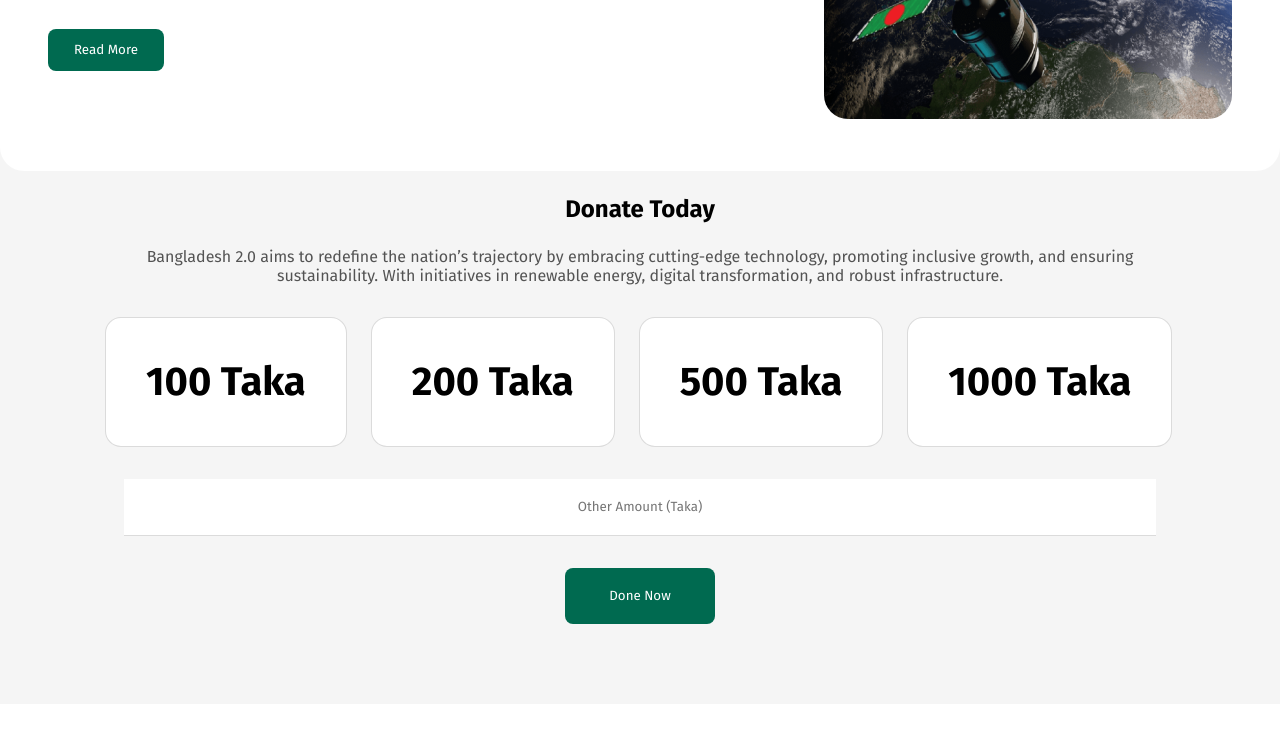
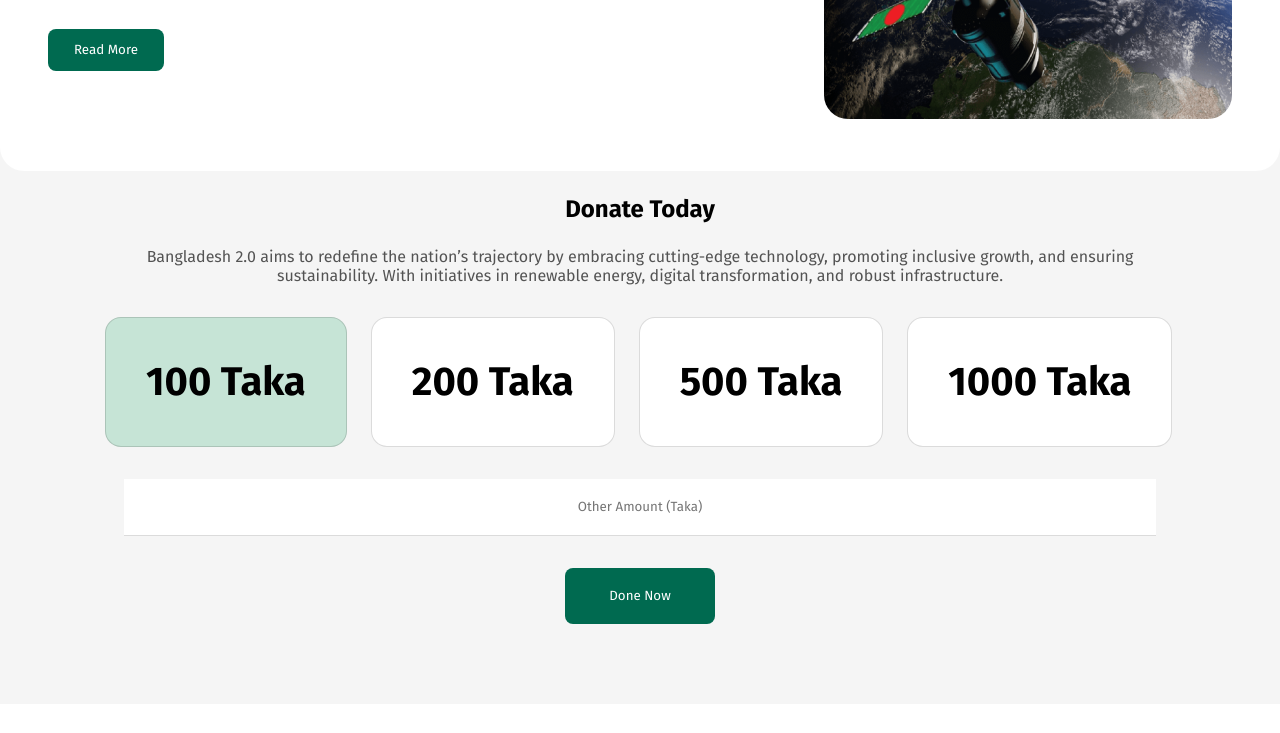
Before and after one commit to Jobaer-Islam/A-01-Bangladesh-2.0, a plain HTML site: page index.html in a window 1280 px wide. In both pictures the pointer is over the button "100 Taka". Shown: the part 2403-3136 px from the top of the page. Drawn offline with Linux system fonts and the light colour scheme.

Commit message:
added hover effect on buttons

```diff
--- a/style/style.css
+++ b/style/style.css
@@ -360,6 +360,9 @@
     border: 1px solid rgba(14, 14, 14, 0.15);
     background-color: white;
 }
+.donate-btn:hover {
+    background-color: rgb(198,228,214);
+}
 
 .btn-text {
     font-size: 40px;
```
